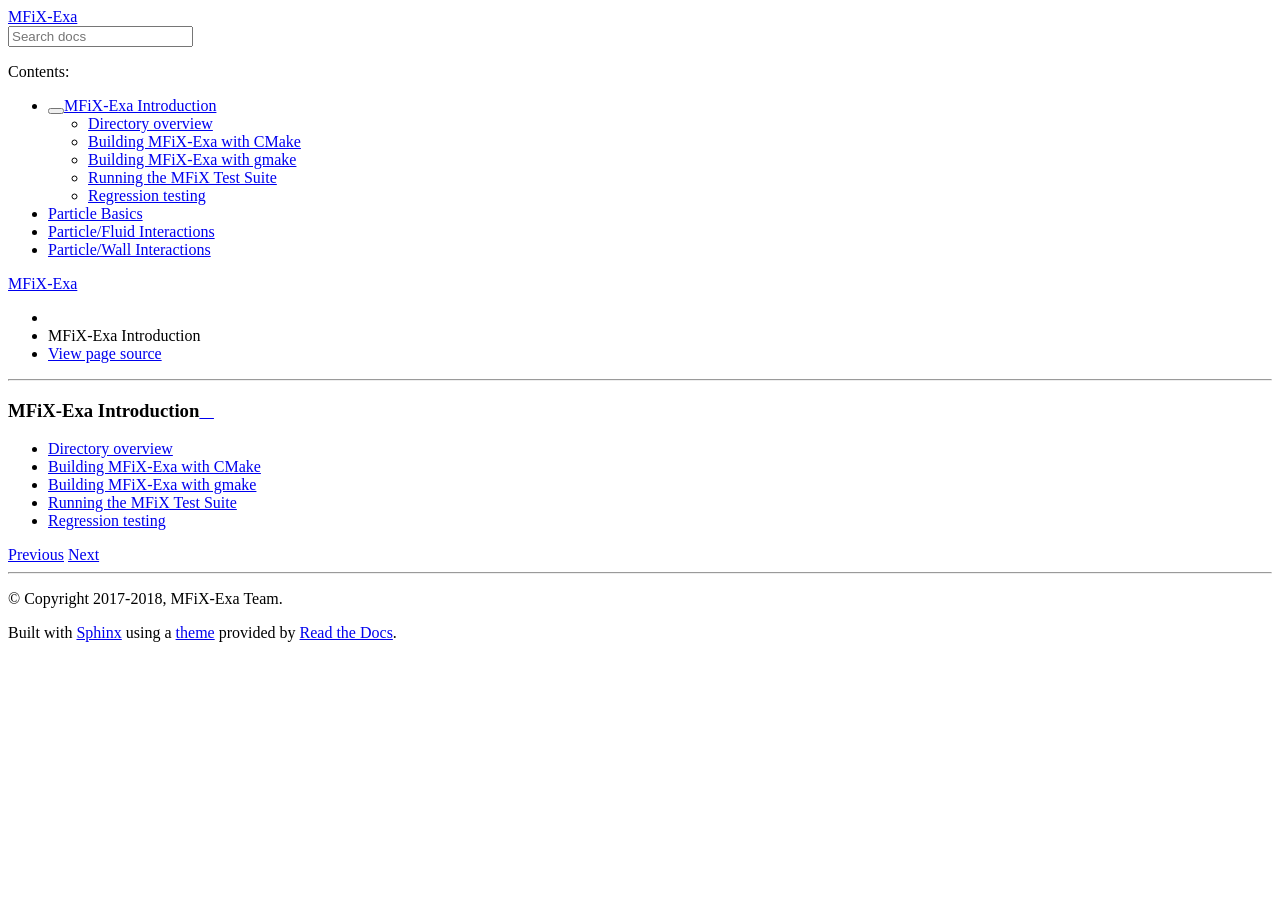
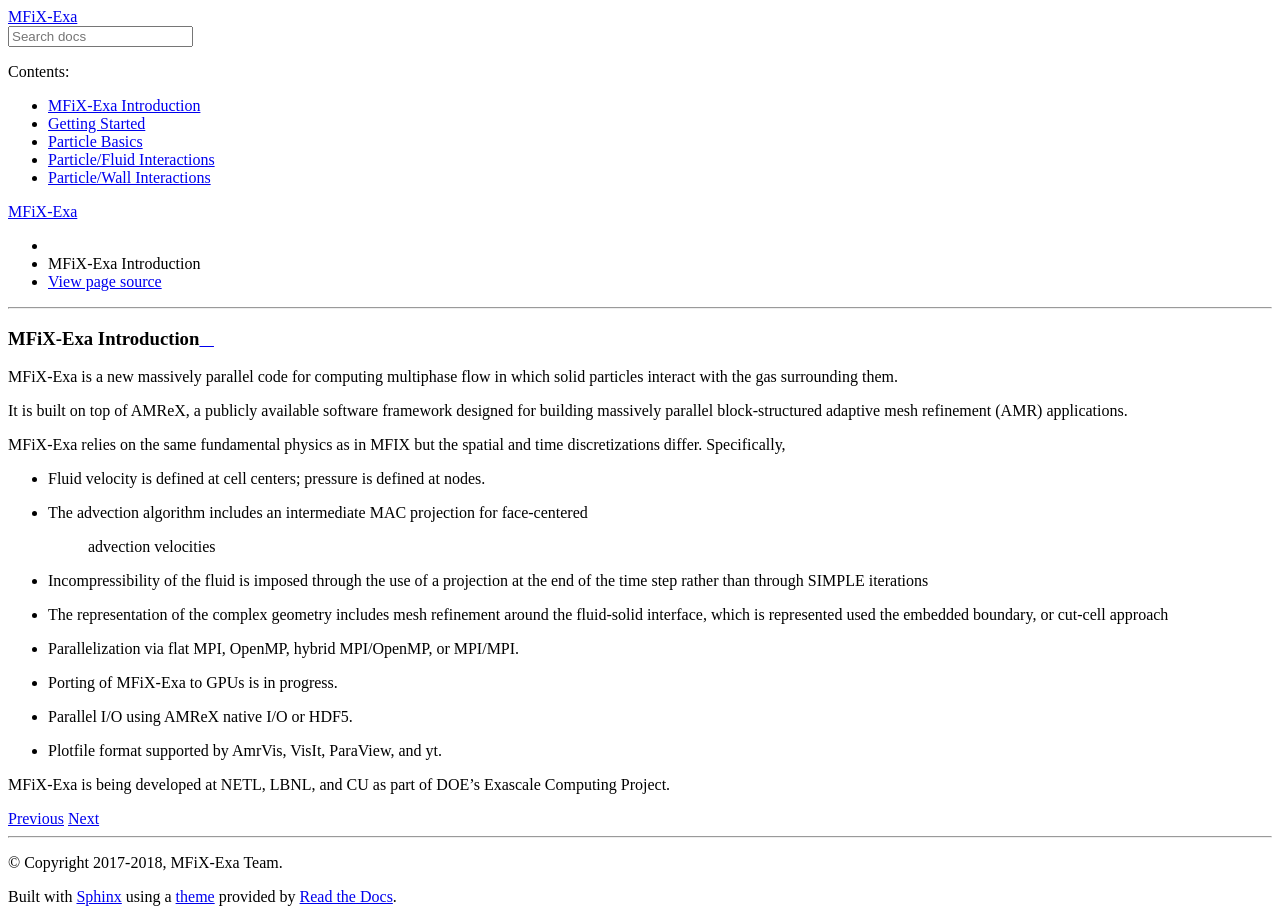
Before and after one commit to mwm126/MFIX-Exa, a Sphinx documentation site: the page built from docs/source/Introduction.rst, in a window 1280 px wide. Built offline with Sphinx 7.4.7 and the Read the Docs theme 2.0.0, drawn with Linux system fonts in a browser that asks for light colours; pages that are not in the unit, such as notebooks, are missing from menus.

Commit message:
Add intro and move existing Intro into Getting Started

```diff
--- a/docs/source/Introduction.rst
+++ b/docs/source/Introduction.rst
@@ -1,13 +1,34 @@
-.. _Chap:Introduction
-
 MFiX-Exa Introduction
 ==================
 
-.. toctree::
-   :maxdepth: 1
+MFiX-Exa is a new massively parallel code for computing multiphase
+flow in which solid particles interact with the gas surrounding them.
 
-   Structure
-   BuildingCMake
-   BuildingGMake
-   RunningTestSuite
-   RegressionTesting
+It is built on top of AMReX, a publicly available software framework designed for building
+massively parallel block-structured adaptive mesh refinement (AMR)
+applications.
+
+MFiX-Exa relies on the same fundamental physics as in MFIX but the spatial and
+time discretizations differ.  Specifically,
+
+-  Fluid velocity is defined at cell centers; pressure is defined at nodes.
+
+-  The advection algorithm includes an intermediate MAC projection for face-centered
+    advection velocities
+
+-  Incompressibility of the fluid is imposed through the use of a projection at the
+   end of the time step rather than through SIMPLE iterations
+
+-  The representation of the complex geometry includes mesh refinement around the
+   fluid-solid interface, which is represented used the embedded boundary, or
+   cut-cell approach
+
+-  Parallelization via flat MPI, OpenMP, hybrid MPI/OpenMP, or MPI/MPI.
+
+-  Porting of MFiX-Exa to GPUs is in progress.
+
+-  Parallel I/O using AMReX native I/O or HDF5.
+
+-  Plotfile format supported by AmrVis, VisIt, ParaView, and yt.
+
+MFiX-Exa is being developed at NETL, LBNL, and CU as part of DOE's Exascale Computing Project.
--- a/docs/source/index.rst
+++ b/docs/source/index.rst
@@ -21,6 +21,7 @@
    :caption: Contents:
 
    Introduction
+   GettingStarted
    Particle
    ParticleBasics
    ParticleFluid
```
Also changed, not shown: docs/source/GettingStarted.rst (added, +13 -0 lines).
